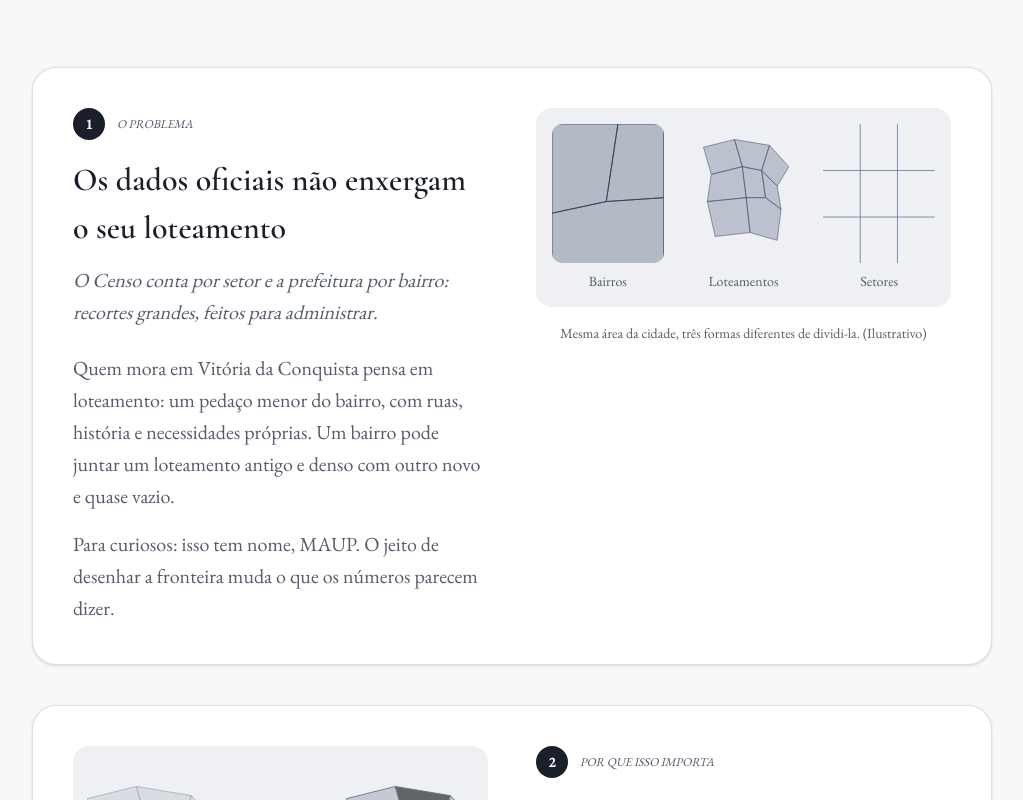
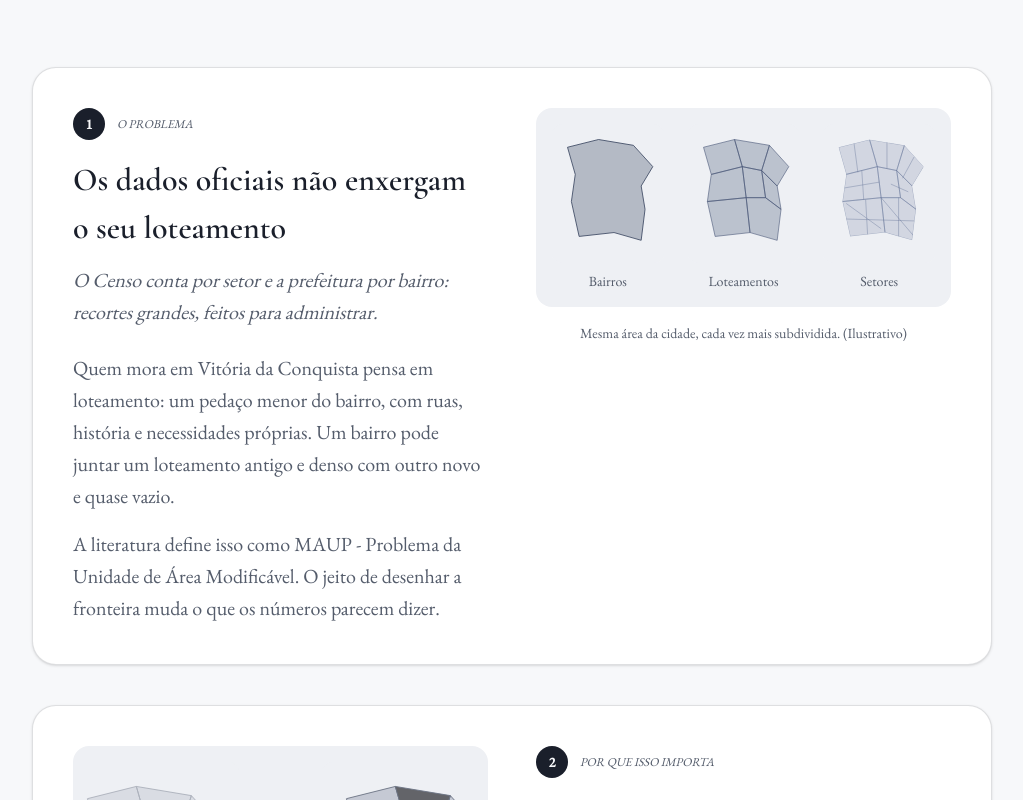
Before and after one commit to pedrovitorsilva/tcc_teste, a Next.js app: page / in a window 1280 px wide. Shown: the part 740-1540 px from the top of the page, without its empty margins (128-1151 px from the left). Built offline with nearby package versions, Linux system fonts and the light colour scheme.

Commit message:
feat: update landing page content and enhance DivisionsFigure with new outline and sector lines

```diff
--- a/src/app/page.tsx
+++ b/src/app/page.tsx
@@ -22,7 +22,7 @@ export default function Landing() {
             lead: 'O Censo conta por setor e a prefeitura por bairro: recortes grandes, feitos para administrar.',
             paragraphs: [
               'Quem mora em Vitória da Conquista pensa em loteamento: um pedaço menor do bairro, com ruas, história e necessidades próprias. Um bairro pode juntar um loteamento antigo e denso com outro novo e quase vazio.',
-              'Para curiosos: isso tem nome, MAUP. O jeito de desenhar a fronteira muda o que os números parecem dizer.',
+              'A literatura define isso como MAUP - Problema da Unidade de Área Modificável. O jeito de desenhar a fronteira muda o que os números parecem dizer.',
             ],
           }}
         />
--- a/src/components/landing/LandingHeader.tsx
+++ b/src/components/landing/LandingHeader.tsx
@@ -8,12 +8,12 @@ export function LandingHeader({ showCta = true }: { showCta?: boolean }) {
         <span className="font-(family-name:--font-display) text-lg font-semibold text-ink">
           Cadastro Vivo
         </span>
-        <ThemeSwitcher />
         {showCta ? (
           <CtaButton text="Explorar o mapa" href="/map" className="hidden md:inline-flex" />
         ) : (
           <span className="hidden w-32 md:block" />
         )}
+        <ThemeSwitcher />
       </div>
     </header>
   );
--- a/src/components/landing/figures/DivisionsFigure.tsx
+++ b/src/components/landing/figures/DivisionsFigure.tsx
@@ -1,34 +1,44 @@
 import { Figure } from '../Figure';
-import { BAIRROS, H, LOTS, SETOR_H, SETOR_V, VB, W } from './geo';
+import { LOTS, OUTLINE, SETOR_LINES, VB } from './geo';
+
+const svgProps = { viewBox: VB, className: 'w-full rounded-lg', style: { background: 'var(--panel-2)' } };
 
 export function DivisionsFigure() {
   return (
     <Figure
-      aria-label="Três divisões ilustrativas da mesma área: bairros, loteamentos e setores"
-      figcaption="Mesma área da cidade, três formas diferentes de dividi-la. (Ilustrativo)"
+      aria-label="Mesma área em 3 níveis de granularidade: bairros, loteamentos e setores"
+      figcaption="Mesma área da cidade, cada vez mais subdividida. (Ilustrativo)"
     >
       <div className="grid grid-cols-1 justify-items-center gap-6 sm:grid-cols-3">
-        {/* Bairros */}
         <div className="flex w-full max-w-56 flex-col items-center gap-2">
-          <svg viewBox={VB} className="size-full w-full rounded-lg" style={{ background: 'var(--panel-2)' }}>
-            {BAIRROS.map((p) => <polygon key={p} points={p} fill="var(--bairro)" fillOpacity="0.3" stroke="var(--bairro)" strokeWidth="2" />)}
+          <svg {...svgProps}>
+            <polygon points={OUTLINE} fill="var(--bairro)" fillOpacity="0.3" stroke="var(--bairro)" strokeWidth="2" />
           </svg>
           <span className="text-sm text-ink-soft">Bairros</span>
         </div>
 
-        {/* Loteamentos */}
         <div className="flex w-full max-w-56 flex-col items-center gap-2">
-          <svg viewBox={VB} className="size-full w-full rounded-lg" style={{ background: 'var(--panel-2)' }}>
-            {LOTS.map((p) => <polygon key={p} points={p} fill="var(--loteamento)" fillOpacity="0.3" stroke="var(--loteamento)" strokeWidth="1.5" />)}
+          <svg {...svgProps}>
+            {LOTS.map((p) => (
+              <polygon key={p} points={p} fill="var(--loteamento)" fillOpacity="0.3" stroke="var(--loteamento)" strokeWidth="1.5" />
+            ))}
           </svg>
           <span className="text-sm text-ink-soft">Loteamentos</span>
         </div>
 
-        {/* Setores */}
         <div className="flex w-full max-w-56 flex-col items-center gap-2">
-          <svg viewBox={VB} className="size-full w-full rounded-lg" style={{ background: 'var(--panel-2)' }}>
-            {SETOR_V.map((x) => <line key={x} x1={x} x2={x} y1="0" y2={H} stroke="var(--setor)" strokeWidth="2" />)}
-            {SETOR_H.map((y) => <line key={y} y1={y} y2={y} x1="0" x2={W} stroke="var(--setor)" strokeWidth="2" />)}
+          <svg {...svgProps}>
+            <defs>
+              <clipPath id="divisions-outline"><polygon points={OUTLINE} /></clipPath>
+            </defs>
+            <g clipPath="url(#divisions-outline)">
+              {LOTS.map((p) => (
+                <polygon key={p} points={p} fill="var(--setor)" fillOpacity="0.2" stroke="var(--setor)" strokeWidth="1" />
+              ))}
+              {SETOR_LINES.map(([x1, y1, x2, y2]) => (
+                <line key={`${x1}-${y1}-${x2}-${y2}`} x1={x1} y1={y1} x2={x2} y2={y2} stroke="var(--setor)" strokeWidth="1" />
+              ))}
+            </g>
           </svg>
           <span className="text-sm text-ink-soft">Setores</span>
         </div>
--- a/src/components/landing/figures/geo.tsx
+++ b/src/components/landing/figures/geo.tsx
@@ -12,6 +12,16 @@ export const LOTS = [
   '190,120 230,160 240,220 200,190',
   '50,200 150,190 160,280 70,290',
   '150,190 200,190 240,220 230,300 160,280',
+];
+
+export const OUTLINE = '40,60 120,40 210,55 260,110 230,160 240,220 230,300 160,280 70,290 50,200 60,130';
+
+// Subdivisões extras [x1,y1,x2,y2] para o nível "setores"; recortadas pelo OUTLINE.
+export const SETOR_LINES: number[][] = [
+  [80, 50, 90, 125], [165, 45, 165, 115], [235, 85, 205, 140],
+  [55, 165, 145, 150], [175, 155, 220, 175], [100, 120, 105, 195],
+  [55, 245, 235, 250], [110, 195, 115, 285], [195, 190, 195, 290],
+  [60, 205, 150, 270], [150, 190, 235, 290],
 ];
 
 export const BAIRROS = ['0,0 170,0 140,200 0,230', '170,0 288,0 288,190 140,200', '0,230 140,200 288,190 288,360 0,360'];
```
